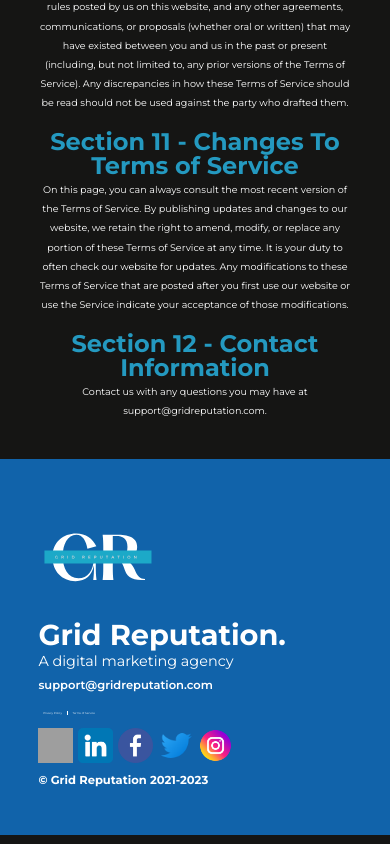
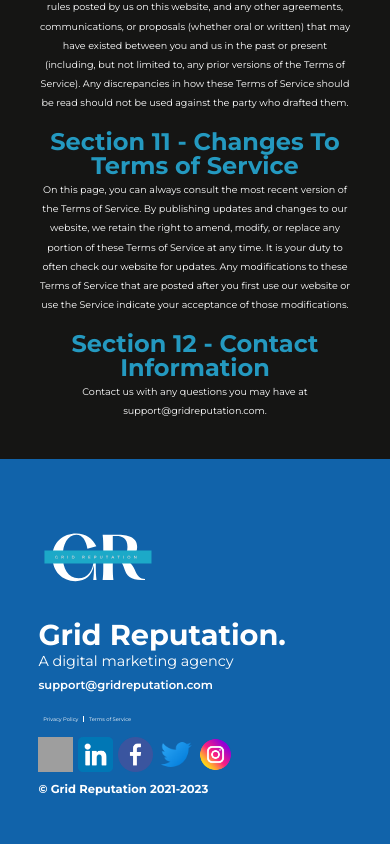
Before and after one commit to Rav1639/gridReputation, a Next.js app: page /terms in a window 390 px wide. Shown: the part 3052-3896 px from the top of the page. Built offline with nearby package versions, Linux system fonts and the light colour scheme; grey boxes are pictures that could not be loaded.

Commit message:
Update globals.css

```diff
--- a/styles/globals.css
+++ b/styles/globals.css
@@ -137,7 +137,7 @@ footer{
   gap:0.5rem;
 }
 #policyterms{
-  font-size: 0.8rem;
+  font-size: 1.8rem;
   font-weight: 400;
   color: white;
   padding: 0.5rem 0;
@@ -251,4 +251,7 @@ footer{
   #footEm{
     font-size: 2rem;
   }
+  #policyterms{
+    font-size: 1.5rem;
+  }
 }
```
